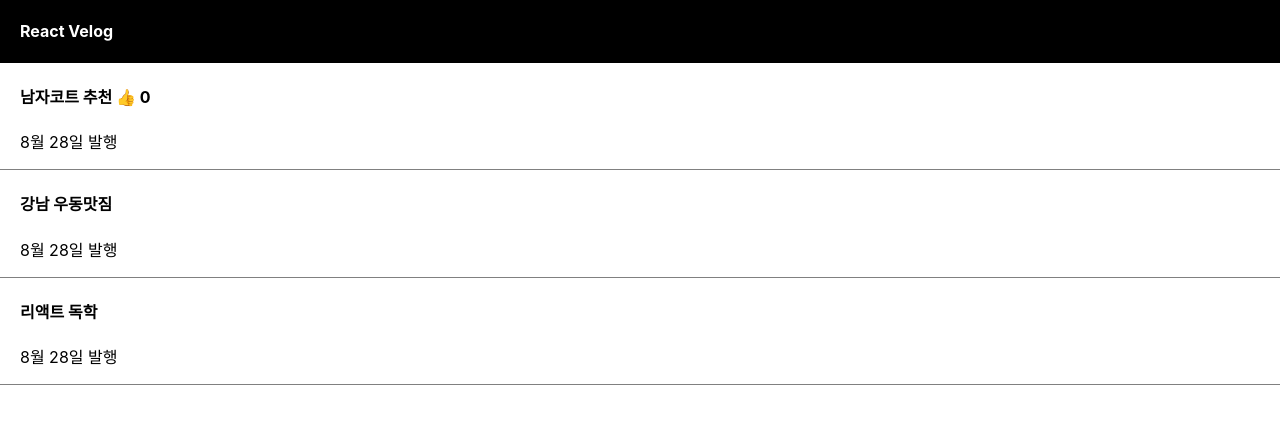
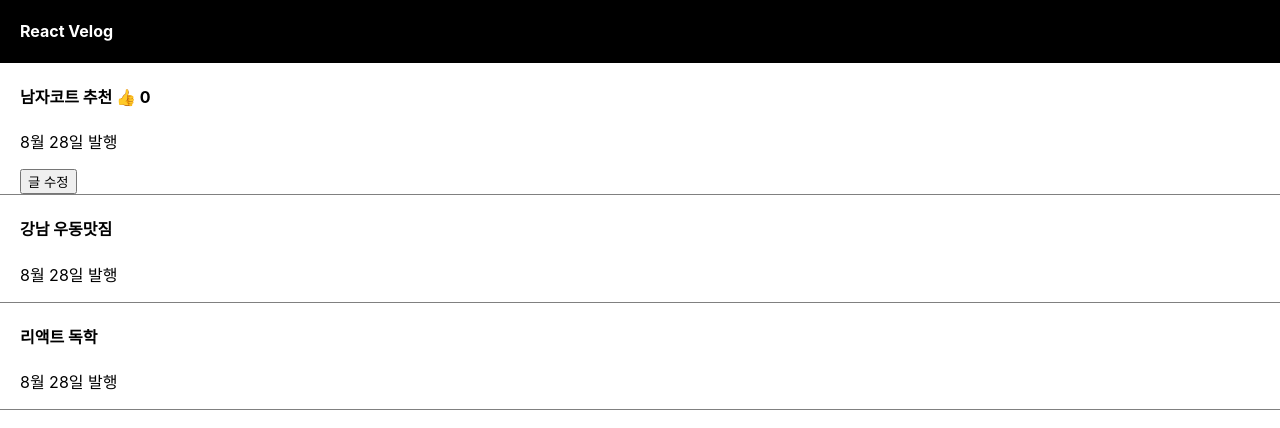
Before and after one commit to gunggme/CodingApple_React, a React (Create React App) app: page / in a window 1280 px wide. Shown: the top 428 px of the page. Built offline with nearby package versions, Linux system fonts and the light colour scheme.

Commit message:
3강 숙제 성공

```diff
--- a/src/App.js
+++ b/src/App.js
@@ -10,6 +10,12 @@ function App() {
   let [text, setText] = useState(['남자코트 추천', '강남 우동맛짐', '리액트 독학'])
   let [like, setLike] = useState(0);
 
+  function setTextButton(){
+    let copy = [...text];
+    copy[0] = '여자코트 추천';
+    setText(copy);
+  }
+
   return (
     <div className="App">
       <div className="black-nav">
@@ -19,7 +25,7 @@ function App() {
       </div>
       <div className='list'>
         <h4>{ text[0] } <span onClick={ ()=>{setLike(like+1)}  }>👍</span> {like} </h4>
-        <p>8월 28일 발행</p>
+        <p>8월 28일 발행</p><button onClick={setTextButton}>글 수정</button>
       </div>
       <div className='list'>
         <h4>{ text[1] }</h4>
```
